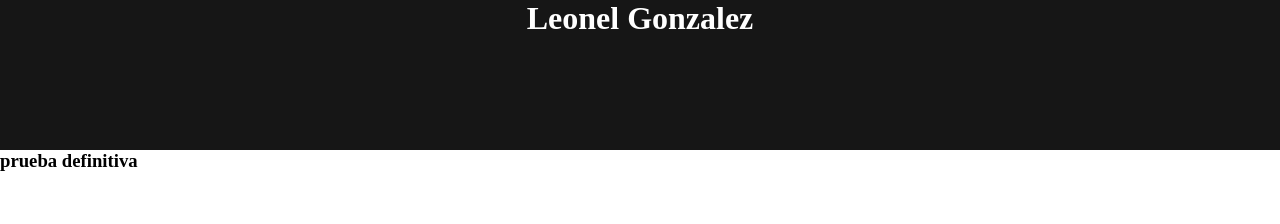
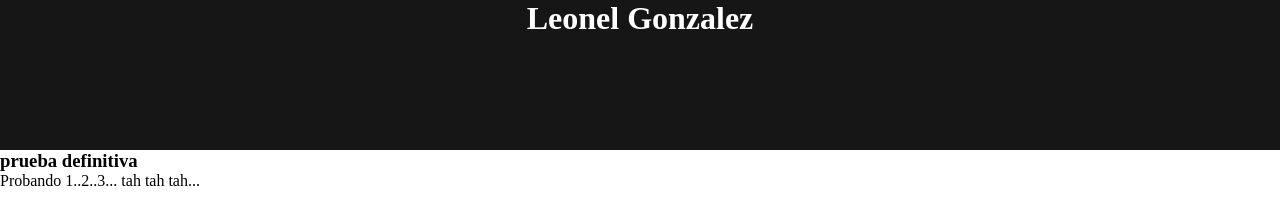
Before and after one commit to Linderman343/Respaldo-portafolio, a plain HTML site: page index.html in a window 1280 px wide. Drawn offline with Linux system fonts and the light colour scheme.

Commit message:
Update index.html

```diff
--- a/index.html
+++ b/index.html
@@ -9,5 +9,6 @@
 <body>
     <h1>Leonel Gonzalez</h1>
     <h3>prueba definitiva</h3>
+    <p>Probando 1..2..3... tah tah tah...</p>
 </body>
 </html>
```
